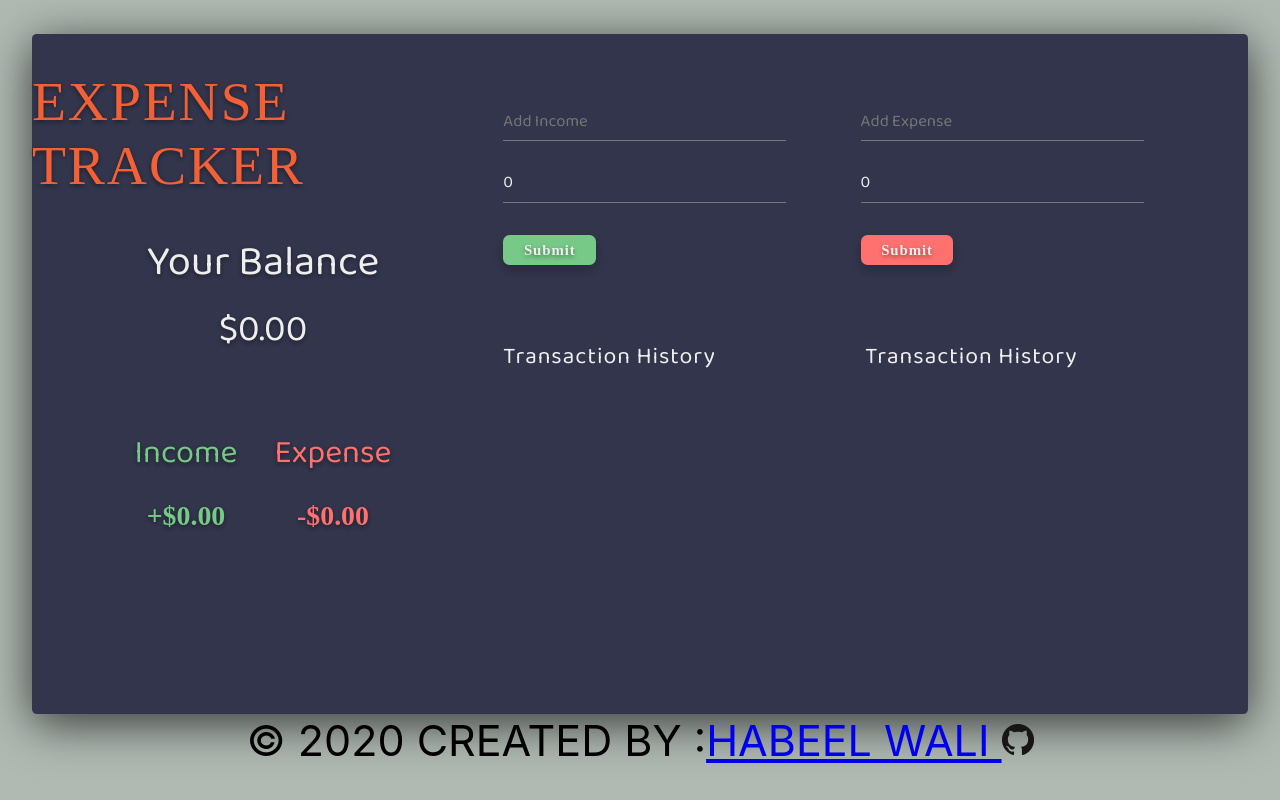
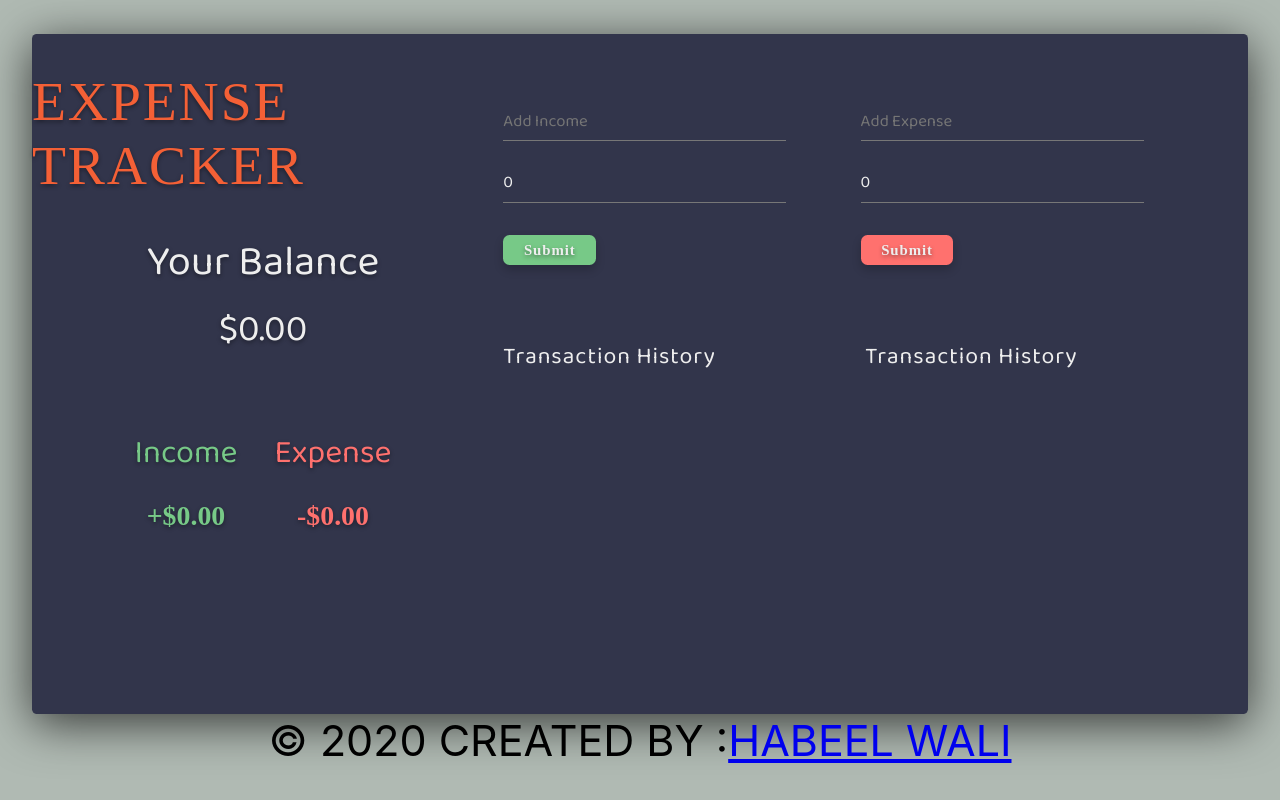
Before and after one commit to habeelwali/expesnse-app, a React (Create React App) app: page / in a window 1280 px wide. Built offline with nearby package versions, Linux system fonts and the light colour scheme; the HTML template or start-up script is replaced by a standard one; a web font is replaced by a local one.

Commit message:
Update Footer.js

```diff
--- a/src/component/Footer.js
+++ b/src/component/Footer.js
@@ -9,7 +9,7 @@ import Logo from './logo.png';
                 &copy; 2020 Created by :
 
                 <a  target="blank" href="https://github.com/habeelwali">
-                    habeel wali <img src={Logo} ></img>
+                    habeel wali
                 </a>
             </footer>
         </div>
```
